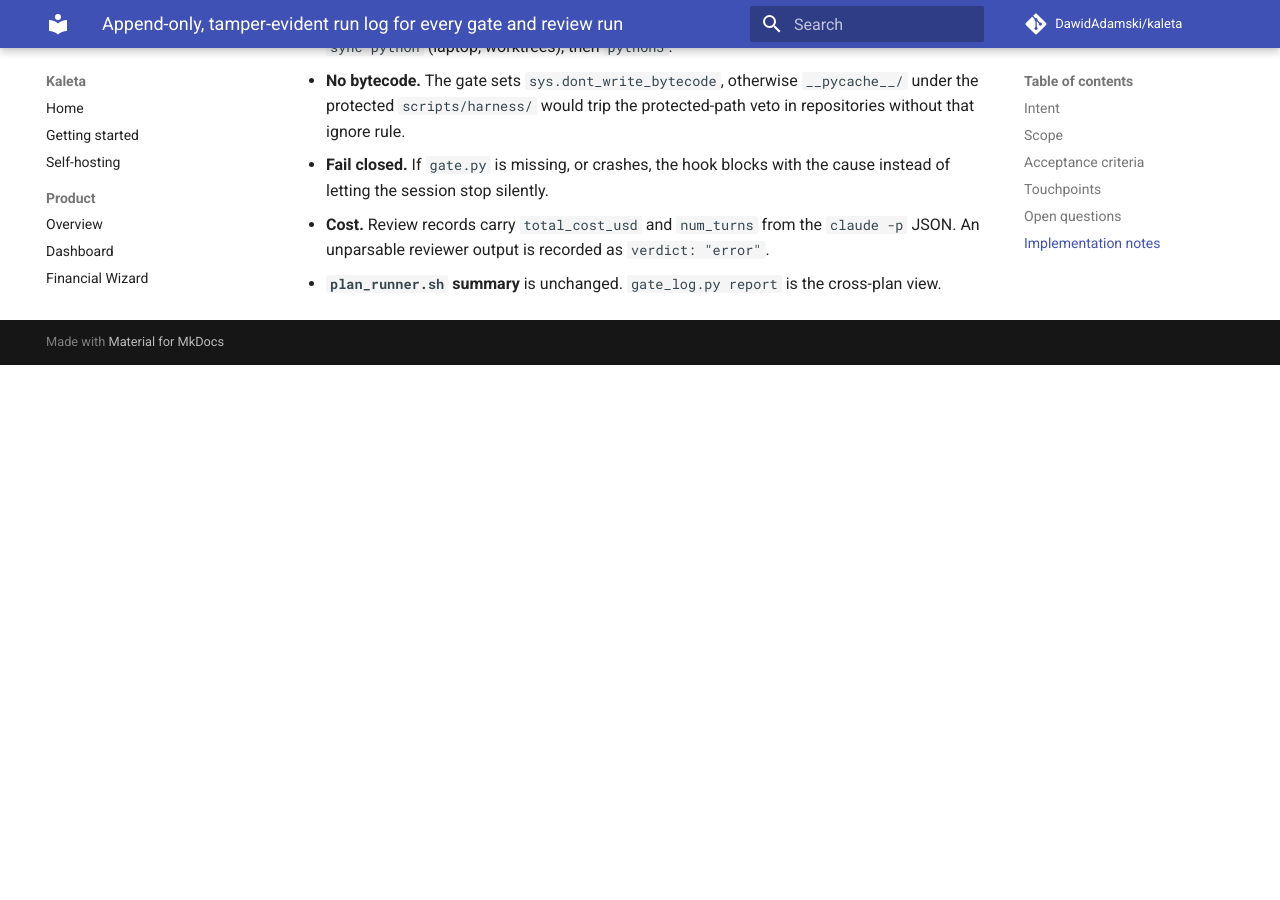
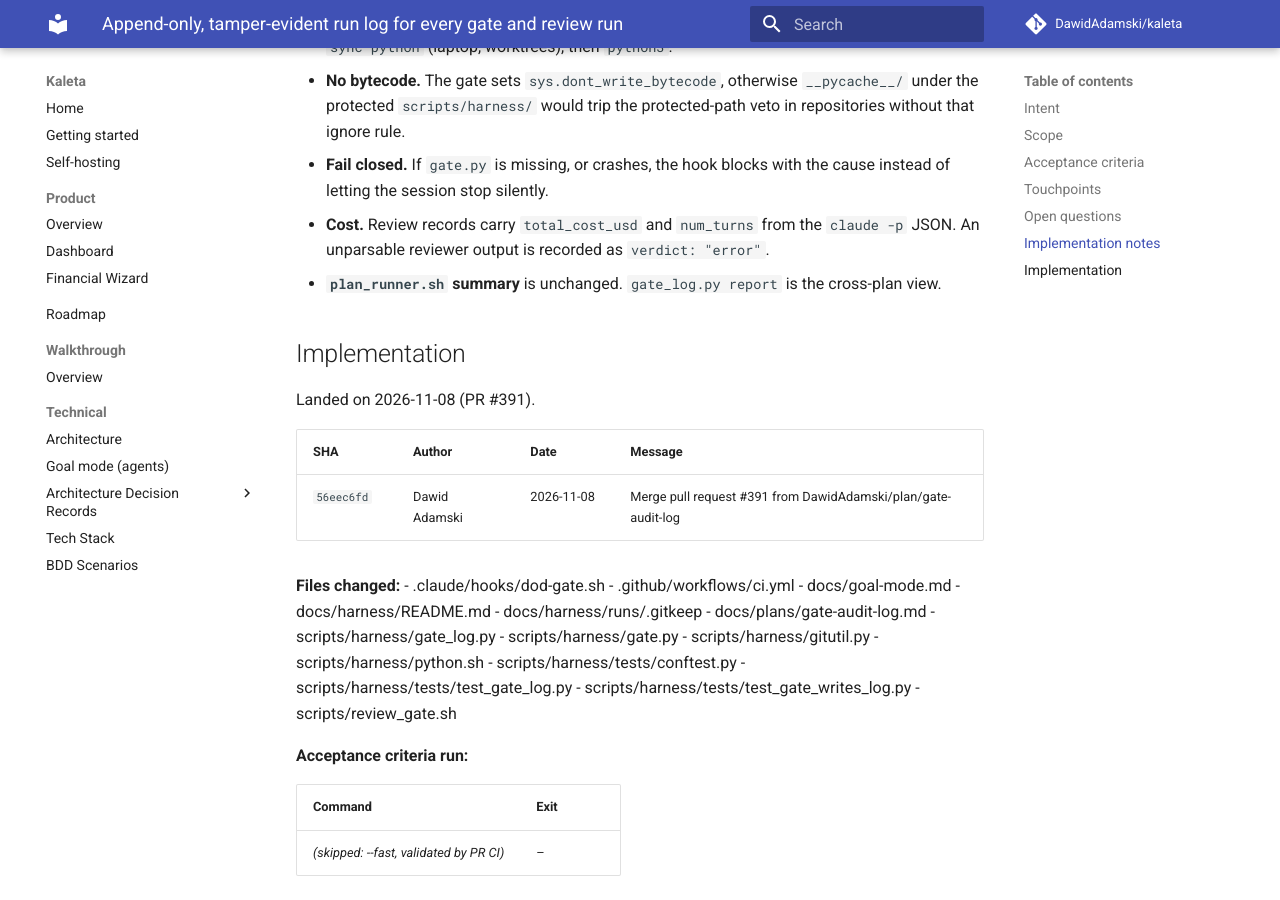
Before and after one commit to DawidAdamski/kaleta, an MkDocs documentation site: the page built from docs/plans/archive/gate-audit-log.md, in a window 1280 px wide and 900 px high, scrolled down 2280 px. Built offline with MkDocs 1.6.1 and Material for MkDocs 9.7.7, drawn with Linux system fonts in a browser that asks for light colours; comment, search, counter and statistics services are not loaded; before the commit the page ends 2645 px from its top, so only the background shows below that.

Commit message:
docs(plans): archive gate-audit-log (#391)

```diff
--- a/docs/plans/gate-audit-log.md
+++ b/docs/plans/archive/gate-audit-log.md
@@ -3,9 +3,10 @@
 title: Append-only, tamper-evident run log for every gate and review run
 area: harness / goal mode
 effort: medium
-status: in-progress
+status: archived
+archived_at: 2026-11-08
 harness: true
-roadmap_ref: ../roadmap.md#5-engineering-hygiene
+roadmap_ref: ../../roadmap.md#5-engineering-hygiene
 ---
 
 # Append-only, tamper-evident run log for every gate and review run
@@ -15,7 +16,7 @@
 is overwritten on every run and git-ignored, and `logs/plans/` holds one
 aborted file. Without a record there is no reviewer miss rate, no cost per
 plan, no replay of a decision, and no data to calibrate a critic on
-([ADR-39](../adr/039-measurable-critic-deterministic-judge.md), principle 5).
+([ADR-39](../../adr/039-measurable-critic-deterministic-judge.md), principle 5).
 This plan records every judgement as data. It does not change any decision.
 
 ## Scope
@@ -105,3 +106,33 @@
   `verdict: "error"`.
 - **`plan_runner.sh` summary** is unchanged. `gate_log.py report` is the
   cross-plan view.
+
+## Implementation
+
+Landed on 2026-11-08 (PR #391).
+
+| SHA | Author | Date | Message |
+|---|---|---|---|
+| `56eec6fd` | Dawid Adamski | 2026-11-08 | Merge pull request #391 from DawidAdamski/plan/gate-audit-log |
+
+**Files changed:**
+- .claude/hooks/dod-gate.sh
+- .github/workflows/ci.yml
+- docs/goal-mode.md
+- docs/harness/README.md
+- docs/harness/runs/.gitkeep
+- docs/plans/gate-audit-log.md
+- scripts/harness/gate_log.py
+- scripts/harness/gate.py
+- scripts/harness/gitutil.py
+- scripts/harness/python.sh
+- scripts/harness/tests/conftest.py
+- scripts/harness/tests/test_gate_log.py
+- scripts/harness/tests/test_gate_writes_log.py
+- scripts/review_gate.sh
+
+**Acceptance criteria run:**
+
+| Command | Exit |
+|---|---|
+| _(skipped: --fast, validated by PR CI)_ | – |
```
Also changed, not shown: docs/plans/README.md (+1 -1 lines).
